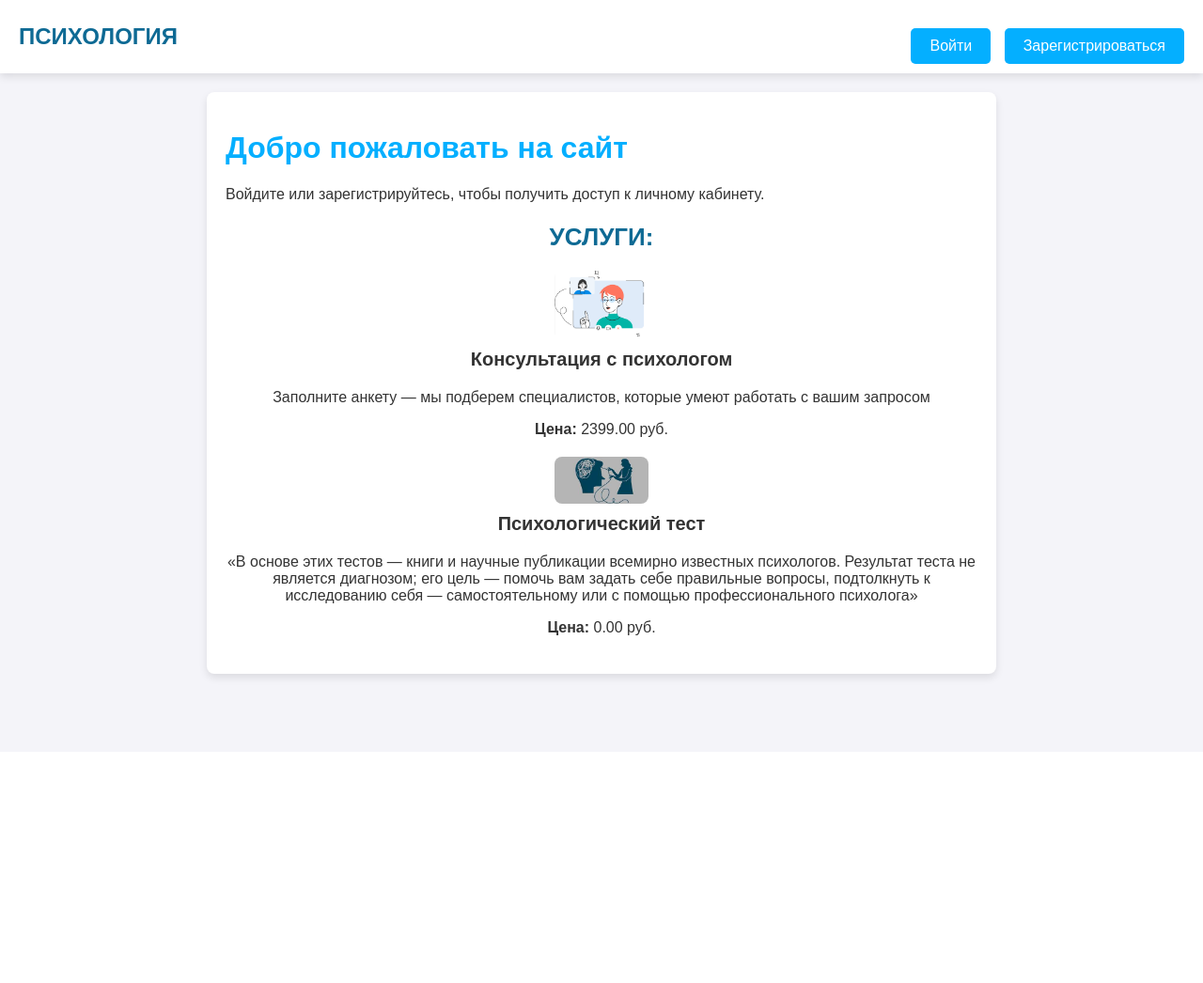
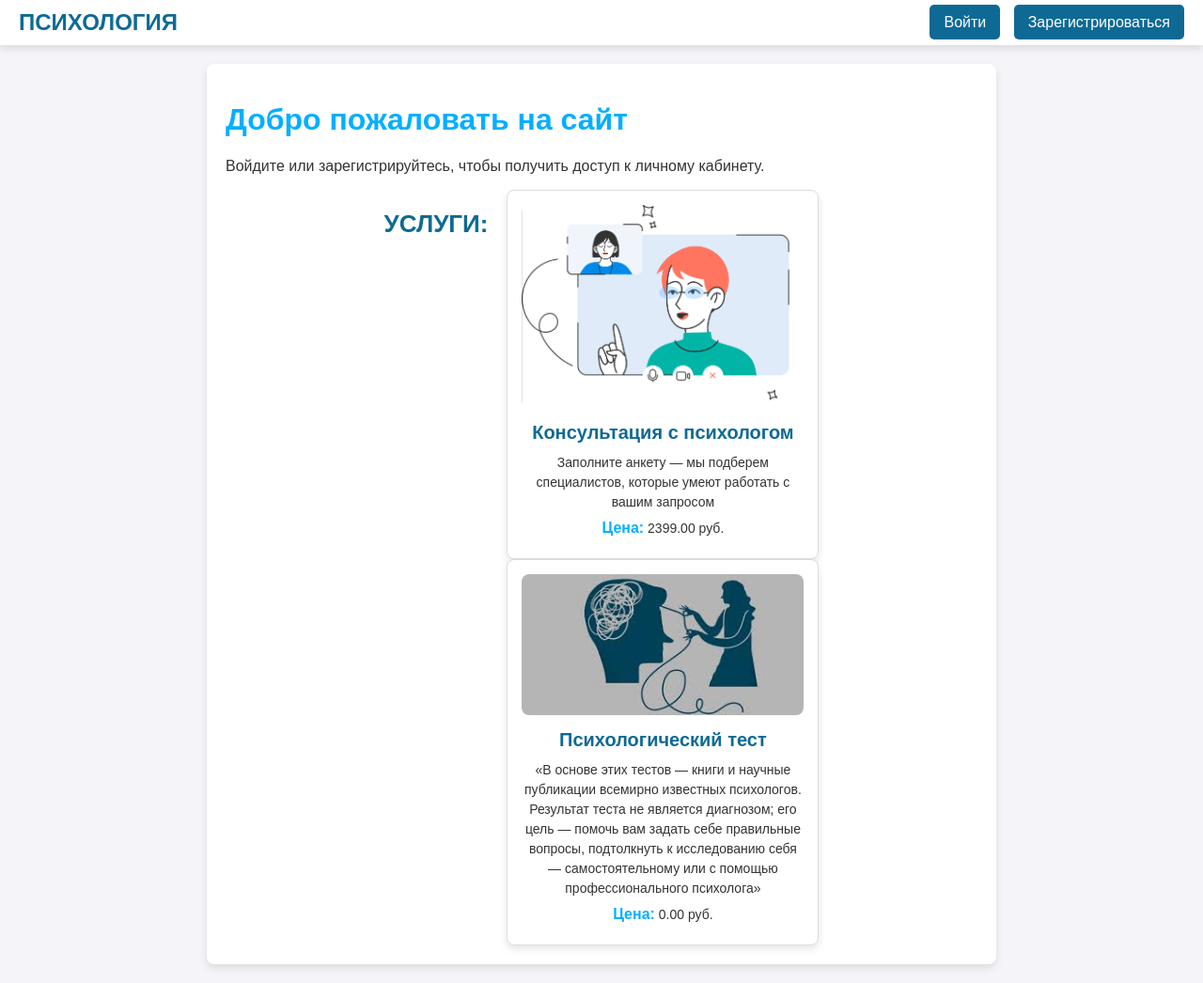
Before and after one commit to shezanutiy/-WEB, a PHP site: page / in a window 1280 px wide. Shown: the whole page at 94% size. Before the commit the page ends 727 px from the top, so only its background shows below. Run offline with PHP 8.4, Linux system fonts and the light colour scheme; data comes from the database, SQL or seed files in the repository; a stand-in replaces the project's code that opens the database connection.

Commit message:
Add files via upload

```diff
--- a/WEB10/styles/main.css
+++ b/WEB10/styles/main.css
@@ -44,36 +44,66 @@
     font-size: 26px;
     color: #0e6a94;
     text-transform: uppercase;
-    margin-bottom: 20px;
-}
-
-.service {
     text-align: center;
     margin-bottom: 20px;
 }
 
+.main-content {
+    display: flex;
+    flex-wrap: wrap;
+    justify-content: center;
+    gap: 20px;
+}
+
+.service {
+    background-color: #ffffff;
+    border: 1px solid #ddd;
+    border-radius: 8px;
+    box-shadow: 0 4px 8px rgba(0, 0, 0, 0.1);
+    width: 300px;
+    padding: 15px;
+    text-align: center;
+    transition: transform 0.2s ease, box-shadow 0.2s ease;
+}
+.service-image {
+    width: 100px; /* Ширина изображения */
+    height: 100px; /* Высота изображения */
+    object-fit: cover; /* Обрезка изображения по контейнеру */
+    border-radius: 8px; /* Скруглённые углы */
+    display: block;
+    margin: 0 auto; /* Выравнивание изображения по центру */
+}
+
+.service:hover {
+    transform: translateY(-5px);
+    box-shadow: 0 6px 12px rgba(0, 0, 0, 0.2);
+}
+
+.service img {
+    width: 100%;
+    height: auto;
+    border-radius: 8px;
+    margin-bottom: 15px;
+}
+
 .service h3 {
     font-size: 20px;
-    margin-top: 10px;
+    color: #0e6a94;
+    margin: 10px 0;
 }
 
-.service-image {
-    width: 100px;
-    height: auto;
-    display: block;
-    margin: 0 auto;
-    border-radius: 8px;
+.service p {
+    font-size: 14px;
+    color: #333;
+    margin: 5px 0;
+    line-height: 1.5;
 }
 
+.service p strong {
+    color: #04afff;
+    font-size: 16px;
+}
 
-.container {
-    max-width: 800px;
-    margin: 20px auto;
-    padding: 20px;
-    background: #ffffff;
-    box-shadow: 0 4px 8px rgba(0, 0, 0, 0.1);
-    border-radius: 8px;
-}
 
 h1, h2 {
     color: #04afff;
@@ -88,7 +118,7 @@
     text-decoration: underline;
 }
 
-button, input[type="submit"] {
+button, input[type="submit"], .button {
     background-color: #0e6a94;
     color: white;
     border: none;
@@ -96,10 +126,16 @@
     cursor: pointer;
     border-radius: 5px;
     font-size: 16px;
+    transition: background-color 0.3s ease, transform 0.2s ease;
 }
 
-button:hover, input[type="submit"]:hover {
+button:hover, input[type="submit"]:hover, .button:hover {
     background-color: #04afff;
+    transform: translateY(-2px);
+}
+
+button:active, input[type="submit"]:active, .button:active {
+    transform: scale(0.98);
 }
 
 input[type="text"], input[type="password"], select, textarea {
@@ -142,10 +178,12 @@
     color: red;
     font-weight: bold;
     text-decoration: none;
+    transition: transform 0.2s ease;
 }
 
 .logout-link:hover {
     text-decoration: underline;
+    transform: scale(1.05);
 }
 
 .back-to-home {
@@ -154,16 +192,12 @@
     padding: 10px 15px;
     border-radius: 5px;
     text-decoration: none;
+    transition: background-color 0.3s ease, transform 0.2s ease;
 }
 
 .back-to-home:hover {
     background-color: #0e6a94;
-}
-
-.success {
-    color: #04afff;
-    font-weight: bold;
-    margin-top: 20px;
+    transform: translateY(-2px);
 }
 
 form {
@@ -191,47 +225,26 @@
     padding: 10px 15px;
     cursor: pointer;
     border-radius: 5px;
+    transition: background-color 0.3s ease, transform 0.2s ease;
 }
 
 form button:hover {
     background-color: #0e6a94;
+    transform: translateY(-2px);
 }
 
-.button {
-    background-color: #04afff;
-    color: white;
-    padding: 10px 20px;
-    border-radius: 5px;
-    text-decoration: none;
-    display: inline-block;
-    margin-top: 20px;
+form button:active {
+    transform: scale(0.98);
 }
 
-.button:hover {
-    background-color: #0e6a94;
+
+@media (max-width: 768px) {
+    .navbar ul {
+        flex-direction: column;
+        align-items: center;
+    }
+    .service-card {
+        margin: 15px auto;
+        width: 90%;
+    }
 }
-
-.service-image {
-    width: 100%;
-    height: auto;
-    display: block;
-    margin: 0 auto;
-    border-radius: 8px;
-}
-
-.service {
-    text-align: center;
-    margin-bottom: 20px;
-}
-
-.service h3 {
-    font-size: 20px;
-    margin-top: 10px;
-}
-.service-image {
-    width: 100px;
-    height: auto;
-    display: block;
-    margin: 0 auto;
-    border-radius: 8px;
-}
```
Also changed, not shown: WEB10/styles/edit.css (added, +93 -0 lines).
